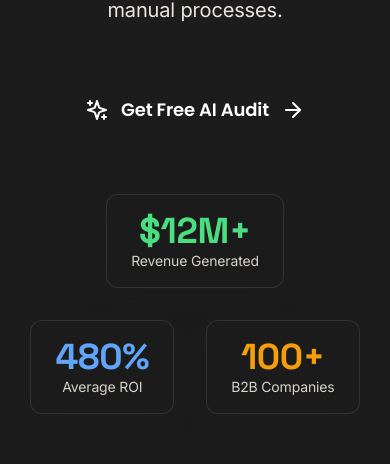
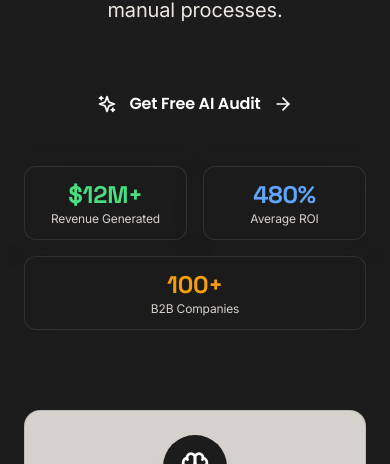
Before and after one commit to pranavkithkin/trart, a Next.js app: page / in a window 390 px wide. Shown: the part 377-841 px from the top of the page. Built offline with nearby package versions, Linux system fonts and the light colour scheme; no server answers.

Commit message:
Optimize layout and styling for mobile devices

```diff
--- a/app/globals.css
+++ b/app/globals.css
@@ -20,6 +20,18 @@
 
   html {
     scroll-behavior: smooth;
+  }
+
+  /* Safe area support for mobile devices */
+  :root {
+    --safe-area-inset-top: env(safe-area-inset-top);
+    --safe-area-inset-right: env(safe-area-inset-right);
+    --safe-area-inset-bottom: env(safe-area-inset-bottom);
+    --safe-area-inset-left: env(safe-area-inset-left);
+  }
+
+  .pb-safe {
+    padding-bottom: max(1rem, env(safe-area-inset-bottom));
   }
 
    /* Premium B2B Typography System */
@@ -278,6 +290,11 @@
       padding: 0.875rem 1.5rem;
       font-size: 1rem;
     }
+
+    .container-custom {
+      padding-left: 1rem;
+      padding-right: 1rem;
+    }
   }
 
    .card-hover {
@@ -292,7 +309,7 @@
   }
 
   .section-padding {
-    @apply py-24 px-6 sm:px-8 lg:px-12 xl:px-16;
+    @apply py-16 px-6 sm:px-8 sm:py-20 lg:px-12 lg:py-24 xl:px-16;
   }
 
   .container-custom {
--- a/app/layout.tsx
+++ b/app/layout.tsx
@@ -69,6 +69,7 @@ export default function RootLayout({
   return (
     <html lang="en" className="scroll-smooth">
       <head>
+        <meta name="viewport" content="width=device-width, initial-scale=1.0, maximum-scale=5.0, viewport-fit=cover" />
         {/* Google Analytics */}
         <script
           async
@@ -85,9 +86,9 @@ export default function RootLayout({
           }}
         />
       </head>
-      <body className={`${inter.variable} ${poppins.variable} ${manrope.variable} ${spaceGrotesk.variable} ${openSans.variable} font-body`}>
+      <body className={`${inter.variable} ${poppins.variable} ${manrope.variable} ${spaceGrotesk.variable} ${openSans.variable} font-body pb-safe`}>
         <Navbar />
-        <main className="min-h-screen">
+        <main className="min-h-screen pb-safe">
           {children}
         </main>
         <Footer />
--- a/components/Hero.tsx
+++ b/components/Hero.tsx
@@ -7,7 +7,7 @@ import Image from 'next/image'
 
 const Hero = () => {
   return (
-    <section className="relative min-h-screen flex items-center justify-center bg-charcoal">
+    <section className="relative min-h-screen flex items-center justify-center bg-charcoal pb-safe">
       {/* Clean solid background */}
       <div className="absolute inset-0 bg-charcoal">
         {/* Subtle pattern overlay */}
@@ -57,18 +57,18 @@ const Hero = () => {
               initial={{ opacity: 0, y: 30 }}
               animate={{ opacity: 1, y: 0 }}
               transition={{ duration: 0.8, delay: 0.6 }}
-              className="flex flex-col sm:flex-row gap-6 justify-center lg:justify-start items-center mb-12"
+              className="flex flex-col sm:flex-row gap-6 justify-center lg:justify-start items-center mb-8 sm:mb-12"
             >
-              <Link href="/audit">
+              <Link href="/audit" className="w-full sm:w-auto">
                 <motion.button
                   transition={{ duration: 0.2, ease: "easeOut" }}
                   whileHover={{ scale: 1.05 }}
                   whileTap={{ scale: 0.95 }}
-                  className="btn-primary text-lg px-12 py-5 flex items-center space-x-3 group"
+                  className="btn-primary text-base sm:text-lg px-8 sm:px-12 py-4 sm:py-5 flex items-center justify-center space-x-3 group w-full sm:w-auto"
                 >
-                  <Sparkles className="w-6 h-6" />
+                  <Sparkles className="w-5 h-5 sm:w-6 sm:h-6" />
                   <span>Get Free AI Audit</span>
-                  <ArrowRight className="w-6 h-6 group-hover:translate-x-1 transition-transform" />
+                  <ArrowRight className="w-5 h-5 sm:w-6 sm:h-6 group-hover:translate-x-1 transition-transform" />
                 </motion.button>
               </Link>
             </motion.div>
@@ -78,28 +78,28 @@ const Hero = () => {
               initial={{ opacity: 0, y: 20 }}
               animate={{ opacity: 1, y: 0 }}
               transition={{ duration: 0.8, delay: 0.8 }}
-              className="flex flex-wrap justify-center lg:justify-start gap-8 text-center lg:text-left"
+              className="flex flex-wrap justify-center lg:justify-start gap-4 sm:gap-6 md:gap-8 text-center lg:text-left"
             >
               <motion.div
                 whileHover={{ scale: 1.05, y: -5 }}
-                className="glass-dark px-6 py-4 rounded-xl border border-white/10"
+                className="glass-dark px-4 py-3 sm:px-6 sm:py-4 rounded-xl border border-white/10 flex-1 min-w-[140px] sm:flex-none"
               >
-                <div className="text-4xl font-bold font-accent" style={{ color: '#4ADE80' }}>$12M+</div>
-                <div style={{ color: 'rgba(234, 230, 224, 0.9)' }} className="text-sm">Revenue Generated</div>
+                <div className="text-2xl sm:text-3xl md:text-4xl font-bold font-accent" style={{ color: '#4ADE80' }}>$12M+</div>
+                <div style={{ color: 'rgba(234, 230, 224, 0.9)' }} className="text-xs sm:text-sm">Revenue Generated</div>
               </motion.div>
               <motion.div
                 whileHover={{ scale: 1.05, y: -5 }}
-                className="glass-dark px-6 py-4 rounded-xl border border-white/10"
+                className="glass-dark px-4 py-3 sm:px-6 sm:py-4 rounded-xl border border-white/10 flex-1 min-w-[140px] sm:flex-none"
               >
-                <div className="text-4xl font-bold font-accent" style={{ color: '#60A5FA' }}>480%</div>
-                <div style={{ color: 'rgba(234, 230, 224, 0.9)' }} className="text-sm">Average ROI</div>
+                <div className="text-2xl sm:text-3xl md:text-4xl font-bold font-accent" style={{ color: '#60A5FA' }}>480%</div>
+                <div style={{ color: 'rgba(234, 230, 224, 0.9)' }} className="text-xs sm:text-sm">Average ROI</div>
               </motion.div>
               <motion.div
                 whileHover={{ scale: 1.05, y: -5 }}
-                className="glass-dark px-6 py-4 rounded-xl border border-white/10"
+                className="glass-dark px-4 py-3 sm:px-6 sm:py-4 rounded-xl border border-white/10 flex-1 min-w-[140px] sm:flex-none"
               >
-                <div className="text-4xl font-bold font-accent" style={{ color: '#F59E0B' }}>100+</div>
-                <div style={{ color: 'rgba(234, 230, 224, 0.9)' }} className="text-sm">B2B Companies</div>
+                <div className="text-2xl sm:text-3xl md:text-4xl font-bold font-accent" style={{ color: '#F59E0B' }}>100+</div>
+                <div style={{ color: 'rgba(234, 230, 224, 0.9)' }} className="text-xs sm:text-sm">B2B Companies</div>
               </motion.div>
             </motion.div>
           </div>
@@ -215,7 +215,7 @@ const Hero = () => {
         initial={{ opacity: 0 }}
         animate={{ opacity: 1 }}
         transition={{ duration: 1, delay: 1.5 }}
-        className="absolute bottom-8 left-1/2 transform -translate-x-1/2"
+        className="absolute bottom-12 md:bottom-8 left-1/2 transform -translate-x-1/2 pb-safe"
       >
         <motion.div
           animate={{ y: [0, 10, 0] }}
```
